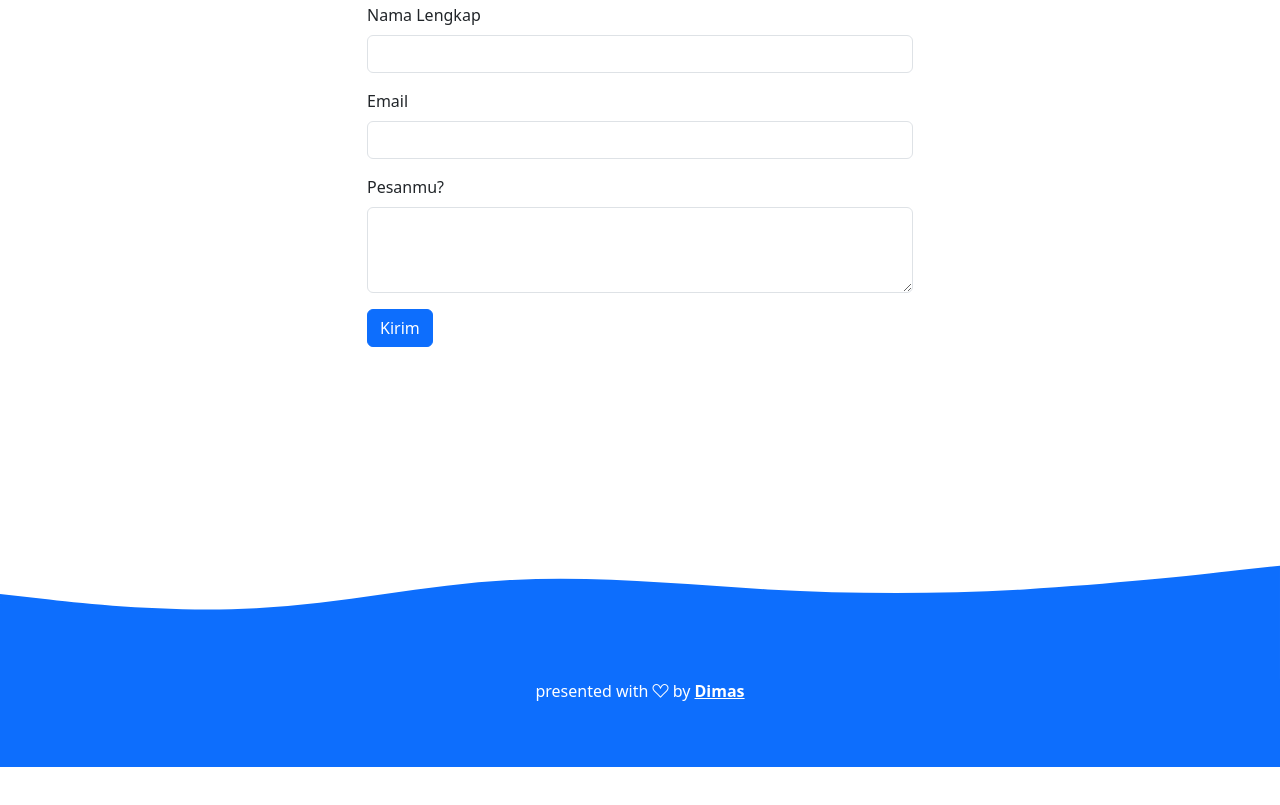
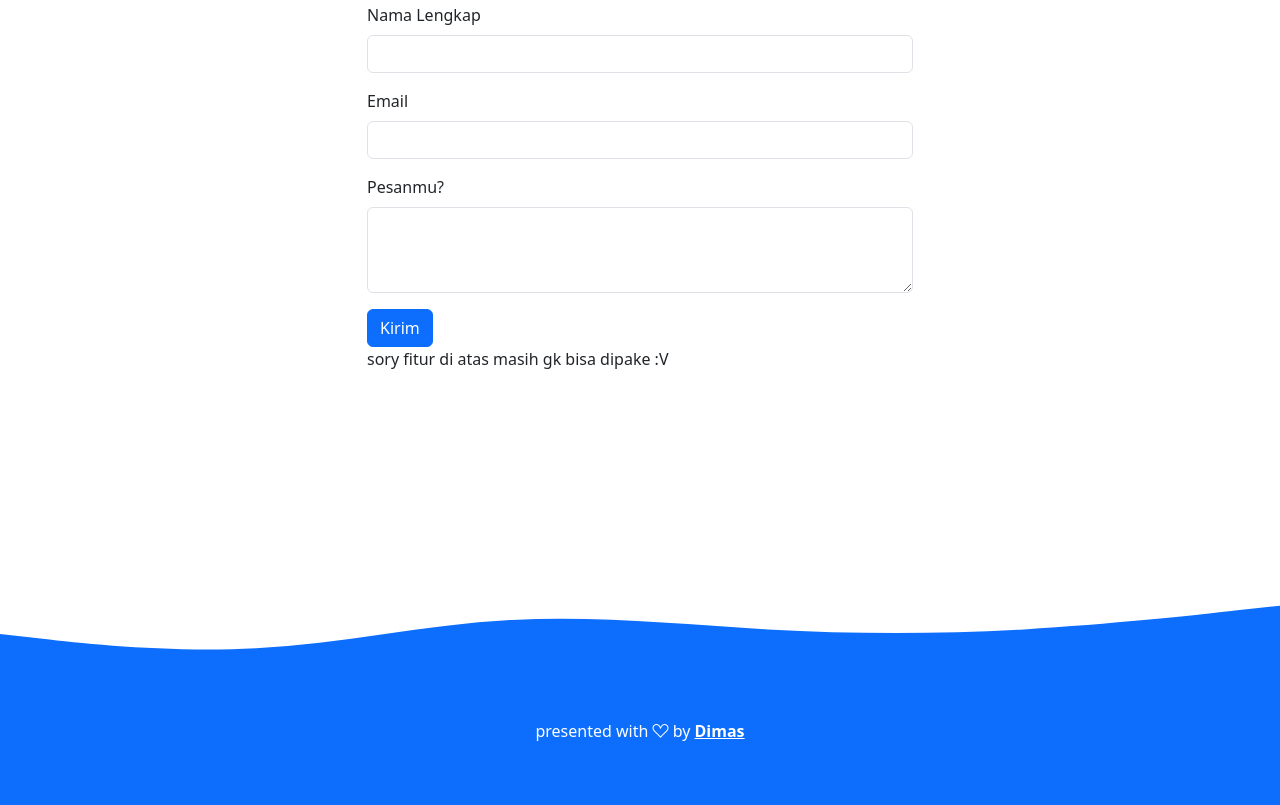
Before and after one commit to DimasLastarizo/lastarizo.github.io, a plain HTML site: page index.html in a window 1280 px wide. Shown: the part 2538-3343 px from the top of the page. Before the commit the page ends 3305 px from the top, so only its background shows below. Drawn offline with nearby package versions, Linux system fonts and the light colour scheme.

Commit message:
nambah baris p

```diff
--- a/index.html
+++ b/index.html
@@ -160,6 +160,7 @@
               </div>
               <button type="submit" class="btn btn-primary">Kirim</button>
             </form>
+            <p>sory fitur di atas masih gk bisa dipake :V</p>
           </div>
         </div>
       </div>
```
